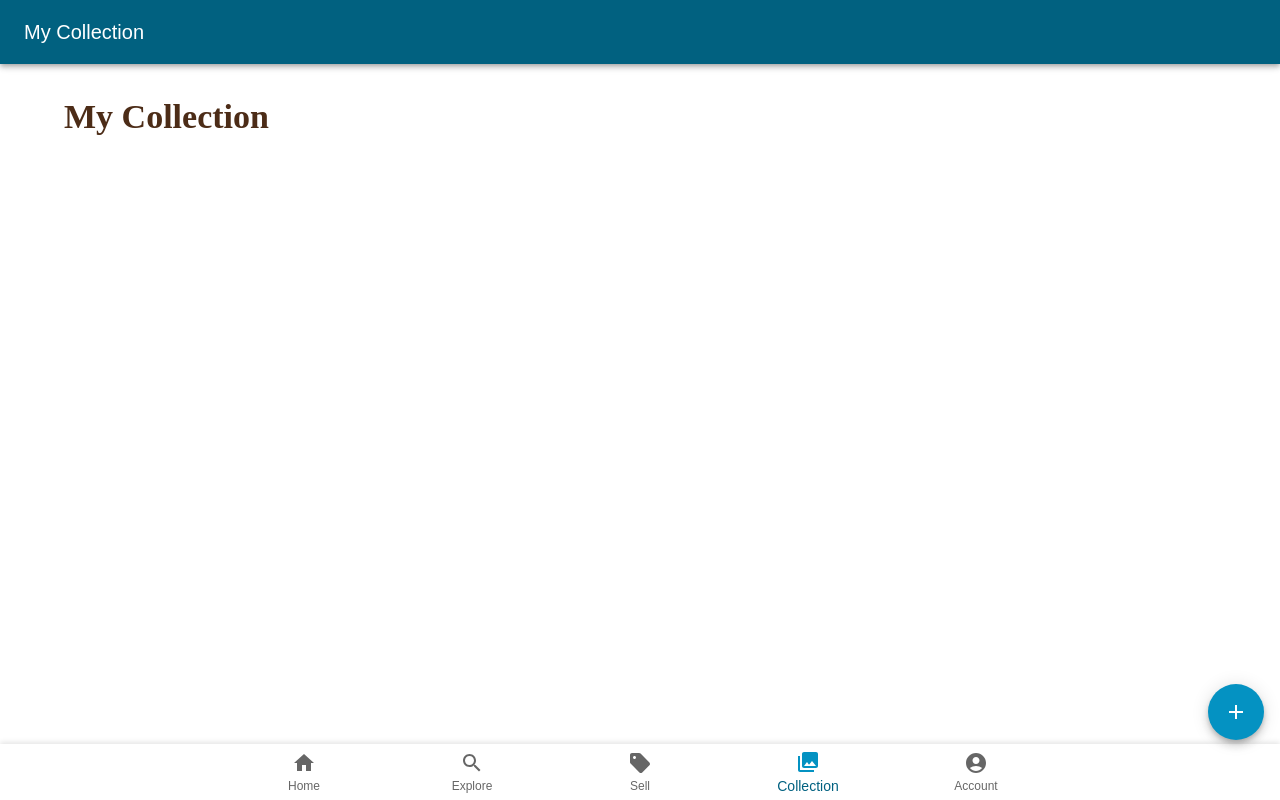
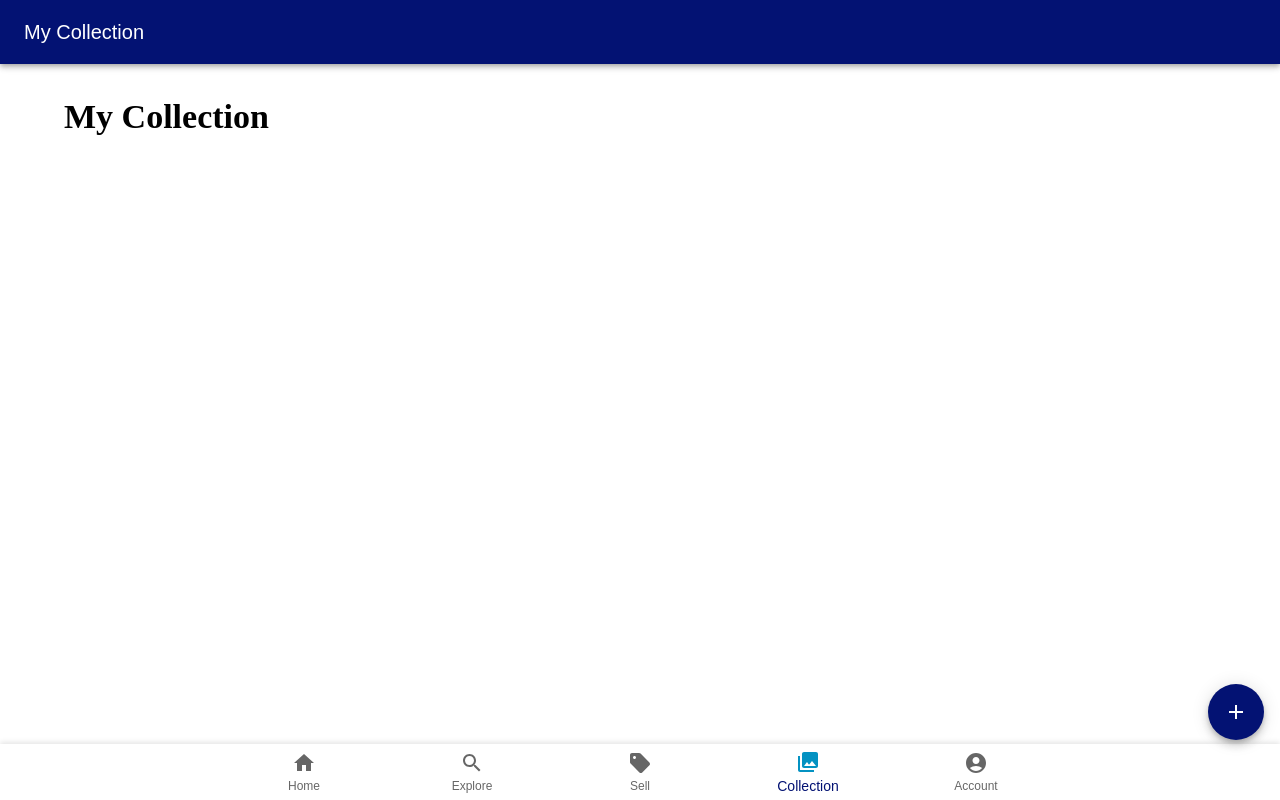
Before and after one commit to saanvidua/CSC484Project, a React (Create React App) app in the folder marketcollector/: page /collection in a window 1280 px wide. Built offline with nearby package versions, Linux system fonts and the light colour scheme.

Commit message:
changing colors

```diff
--- a/marketcollector/src/pages/Collection.js
+++ b/marketcollector/src/pages/Collection.js
@@ -85,7 +85,7 @@ function Collection() {
 
             {/* Add Item Button */}
             <Fab
-                color="secondary"
+                color="primary"
                 sx={{ position: "fixed", bottom: 60, right: 16 }}
                 onClick={handleOpenDialog}
             >
--- a/marketcollector/src/theme.js
+++ b/marketcollector/src/theme.js
@@ -3,38 +3,38 @@ import { createTheme } from '@mui/material/styles';
 const theme = createTheme({
     palette: {
         primary: {
-            main: '#016180',  // Blue #031273
+            main: '#031273',  // Blue #031273 #016180
         },
         secondary: {
             main: '#0492C2',  // Light Blue
         },
         text: {
-            primary: '#7D4938',  // Dark Brown #2E1503 #4C2C17
+            primary: '#000000',  // Black
         },
         background: {
             default: '#F8F9FA',  // Light background to complement the colors
         },
     },
     typography: {
-        fontFamily: ['Commissioner', 'Arial', 'sans-serif'].join(','),
+        fontFamily: ['Commissioner', 'Arial', 'serif'].join(','),
         h1: {
             fontFamily: 'Libre Bodoni',  // For large headers
             fontWeight: 700,
-            color: '#4C2C17',
+            color: '#000000',
         },
         h4: {
             fontFamily: 'Commissioner',
             fontWeight: 600,
-            color: '#4C2C17',
+            color: '#000000',
         },
         body1: {
             fontFamily: 'Karla',  // Main body text font
-            color: '#4C2C17',
+            color: '#000000',
         },
         caption: {
             fontFamily: 'Karla',  // Smaller captions or alert text
             fontSize: '0.85rem',
-            color: '#4C2C17',
+            color: '#000000',
         },
     },
 });
```
